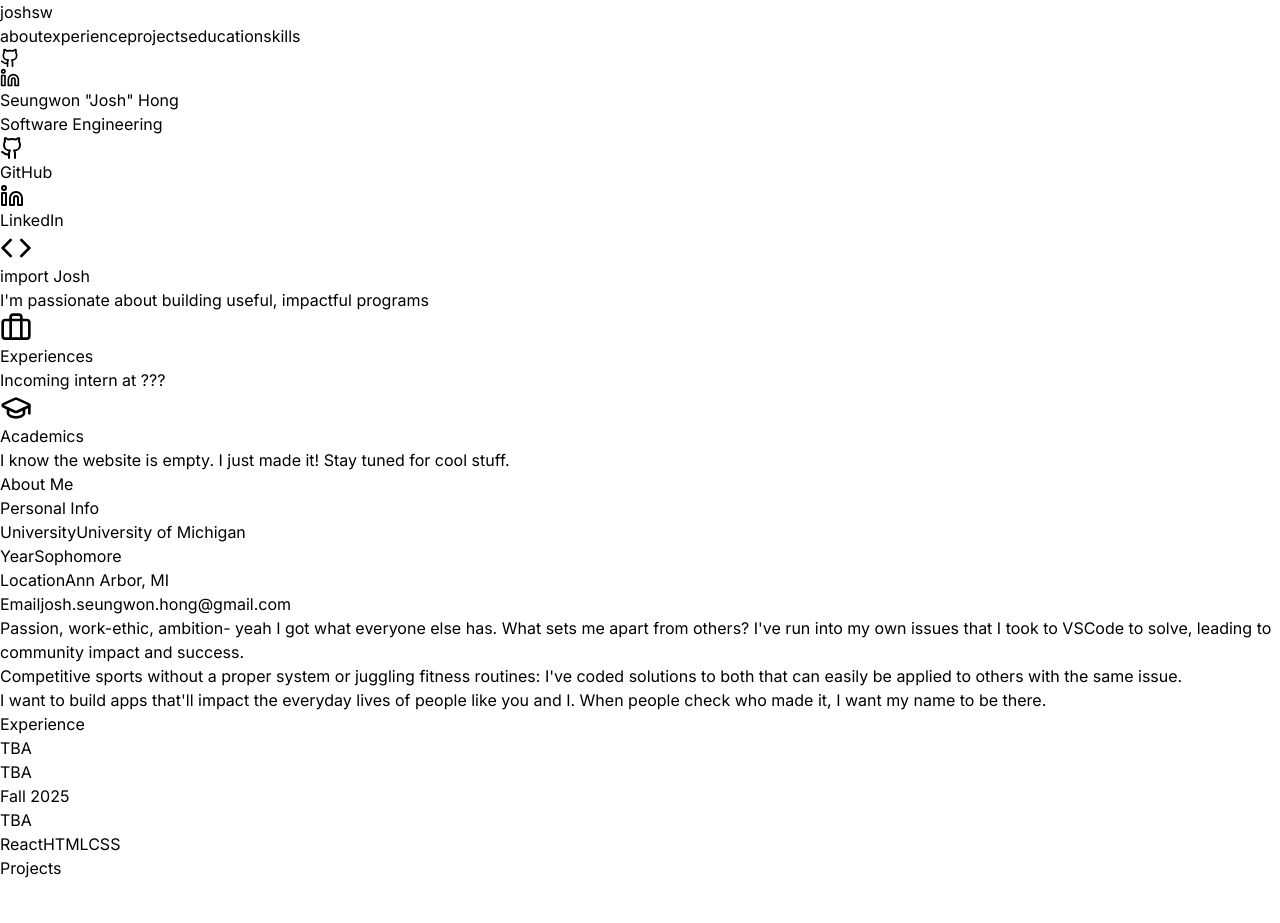
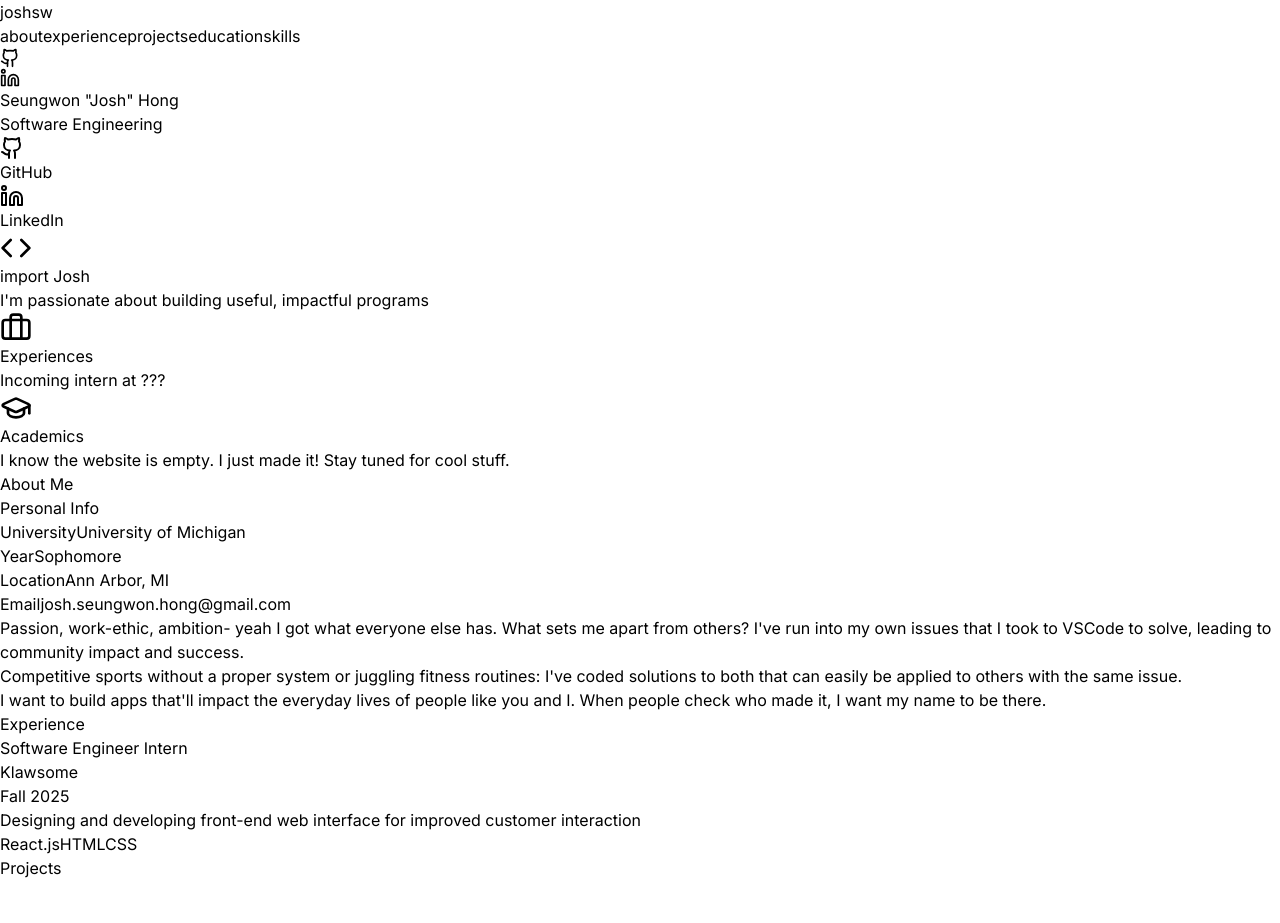
Before and after one commit to yourlocaljosh/personal-website, a React (Vite) app: page / in a window 1280 px wide. Shown: the top 923 px of the page. Built offline with nearby package versions, Linux system fonts and the light colour scheme.

Commit message:
Update experiences

```diff
--- a/src/App.jsx
+++ b/src/App.jsx
@@ -53,17 +53,17 @@ const App = () => {
     { name: "JavaScript"},
     { name: "Java"},
     { name: "CSS"},
-    { name: "React"},
+    { name: "React.js"},
     { name: "SQL"}
   ];
 
   const experiences = [
     {
-      title: "TBA",
-      company: "TBA",
+      title: "Software Engineer Intern",
+      company: "Klawsome",
       duration: "Fall 2025",
-      description: "TBA",
-      technologies: ["React", "HTML", "CSS"]
+      description: "Designing and developing front-end web interface for improved customer interaction",
+      technologies: ["React.js", "HTML", "CSS"]
     },
   ];
 
@@ -71,7 +71,7 @@ const App = () => {
     {
       title: "Quicktrain",
       description: "Fitness routine generator based on the user's biometrics and preferences.",
-      technologies: ["React", "TailwindCSS", "FramerMotion", "Vite"],
+      technologies: ["React.js", "TailwindCSS", "FramerMotion", "Vite"],
       github: "https://github.com/yourlocaljosh/quicktrain",
       link: "https://www.quicktrain.fit",
       image: quicktrainImage
```
